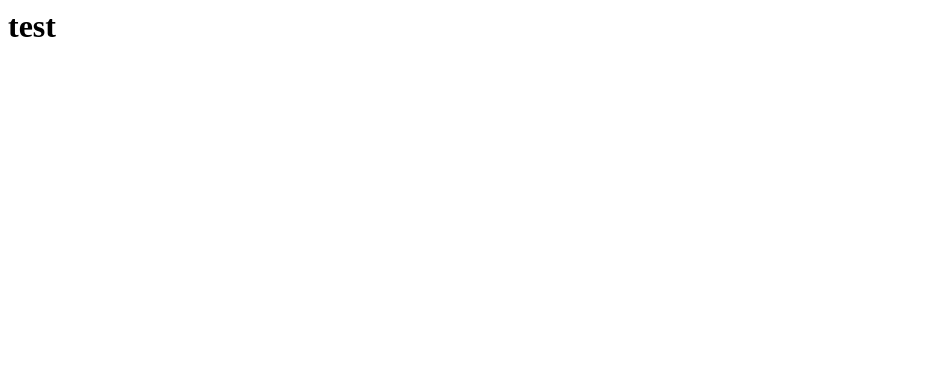
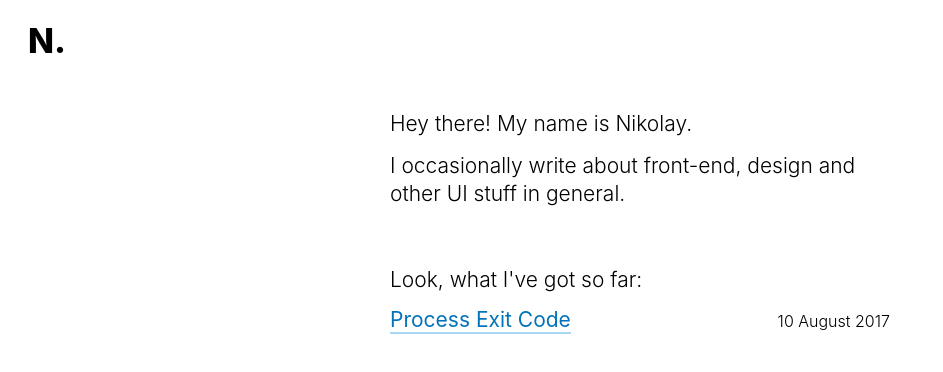
Before and after one commit to mykolaharmash/blog-src, a website: page index.html in a window 1280 px wide. Shown: the whole page, without its empty margins (0-943 px from the left). Drawn offline with Linux system fonts and the light colour scheme.

Commit message:
Main page
— adds posts list on main page
— adds Google Analytics code

```diff
--- a/index.html
+++ b/index.html
@@ -1 +1,59 @@
-<h1>test</h1>
+<html>
+  <head>
+    <title></title>
+
+    <link rel="stylesheet" href="./statics/global.css">
+    <link rel="stylesheet" href="./statics/list.css">
+  </head>
+
+  <body>
+    <div class="posts-list-page">
+      <header class="header">
+        <nav class="header__logo">
+          <div class="header__title">N.</div>
+        </nav>
+      </header>
+
+      <div class="introduction">
+        <p class="introduction__paragraph">
+          Hey there! My name is Nikolay.
+        </p>
+
+        <p class="introduction__paragraph">
+          I occasionally write about front-end, design and other UI stuff in
+          general.
+        </p>
+      </div>
+
+      <div class="posts-list">
+        <div class="posts-list__caption">
+          Look, what I've got so far:
+        </div>
+        <div class="posts-list__item">
+          <a href="./posts/process-exit-status/process-exit-status.html">
+            Process Exit Code
+          </a>
+          <div class="posts-list__item-date">10 August 2017</div>
+        </div>
+
+      </div>
+    </div>
+
+    <script>
+      (function (i, s, o, g, r, a, m) {
+        i['GoogleAnalyticsObject'] = r;
+        i[r] = i[r] || function () {
+          (i[r].q = i[r].q || []).push(arguments)
+        }, i[r].l = 1 * new Date();
+        a = s.createElement(o),
+          m = s.getElementsByTagName(o)[0];
+        a.async = 1;
+        a.src = g;
+        m.parentNode.insertBefore(a, m)
+      })(window, document, 'script', 'https://www.google-analytics.com/analytics.js', 'ga');
+
+      ga('create', 'UA-100562395-2', 'auto');
+      ga('send', 'pageview');
+    </script>
+  </body>
+</html>
--- /dev/null
+++ b/statics/global.css
@@ -0,0 +1,56 @@
+html {
+  font-family: -apple-system, BlinkMacSystemFont, "Segoe UI", Roboto, Oxygen-Sans, Ubuntu, Cantarell, "Helvetica Neue", sans-serif;
+  font-size: 21px;
+  font-weight: 300;
+  -webkit-font-smoothing: antialiased;
+}
+
+body {
+  margin: 0;
+}
+
+pre {
+  margin: 0;
+}
+
+a:link,
+a:visited {
+  padding-bottom: 0px;
+  color: #0073BA;
+  border-bottom: 2px solid #A9D8F5;
+  font-weight: 400;
+  text-decoration: none;
+  transition-property: color, border-color;
+  transition-duration: 70ms;
+}
+
+a:visited {
+  color: #48AFF0;
+}
+
+a:hover,
+a:visited:hover {
+  color: #0084D6;
+  border-color: #0084D6;
+}
+
+.header {
+  display: flex;
+  align-items: center;
+  justify-content: flex-start;
+  box-sizing: border-box;
+  width: 100%;
+  height: 80px;
+  margin-bottom: 30px;
+  padding: 0 28px;
+}
+
+.header__title,
+a.header__title {
+  font-size: 34px;
+  font-weight: 800;
+}
+
+a.header__title:visited {
+  color: #0073BA;
+}
--- /dev/null
+++ b/statics/list.css
@@ -0,0 +1,38 @@
+.posts-list-page {
+  display: flex;
+  flex-direction: column;
+  align-items: center;
+  justify-content: flex-start;
+}
+
+.introduction {
+  width: 500px;
+  line-height: 1.3em;
+}
+
+.introduction__paragraph {
+  margin: 0;
+}
+
+.introduction__paragraph + .introduction__paragraph {
+  margin-top: 15px;
+}
+
+.posts-list {
+  width: 500px;
+  margin-top: 60px;
+}
+
+.posts-list__caption {
+  margin-bottom: 15px;
+}
+
+.posts-list__item {
+  display: flex;
+  justify-content: space-between;
+  align-items: baseline;
+}
+
+.posts-list__item-date {
+  font-size: 16px;
+}
--- a/statics/index.css
+++ b/statics/post.css
@@ -1,43 +1,8 @@
-html {
-  font-family: -apple-system, BlinkMacSystemFont, "Segoe UI", Roboto, Oxygen-Sans, Ubuntu, Cantarell, "Helvetica Neue", sans-serif;
-  font-size: 21px;
-  font-weight: 300;
-  -webkit-font-smoothing: antialiased;
-}
-
-body {
-  margin: 0;
-}
-
-pre {
-  margin: 0;
-}
-
-a:link,
-a:visited {
-  padding-bottom: 2px;
-  color: #0073BA;
-  border-bottom: 1px solid #A9D8F5;
-  font-weight: 400;
-  text-decoration: none;
-  transition-property: color, border-color;
-  transition-duration: 70ms;
-}
-
-a:visited {
-  color: #48AFF0;
-}
-
-a:hover, a:visited:hover {
-  color: #0084D6;
-  border-color: #0084D6;
-}
-
 .post-page {
   display: flex;
   justify-content: center;
   width: 100%;
-  padding: 60px 0;
+  padding-bottom: 60px;
 }
 
 .post {
```
Also changed, not shown: posts/process-exit-status/process-exit-status.html (+63 -15 lines), statics/gngdman.jpg (added), 1 other file.
